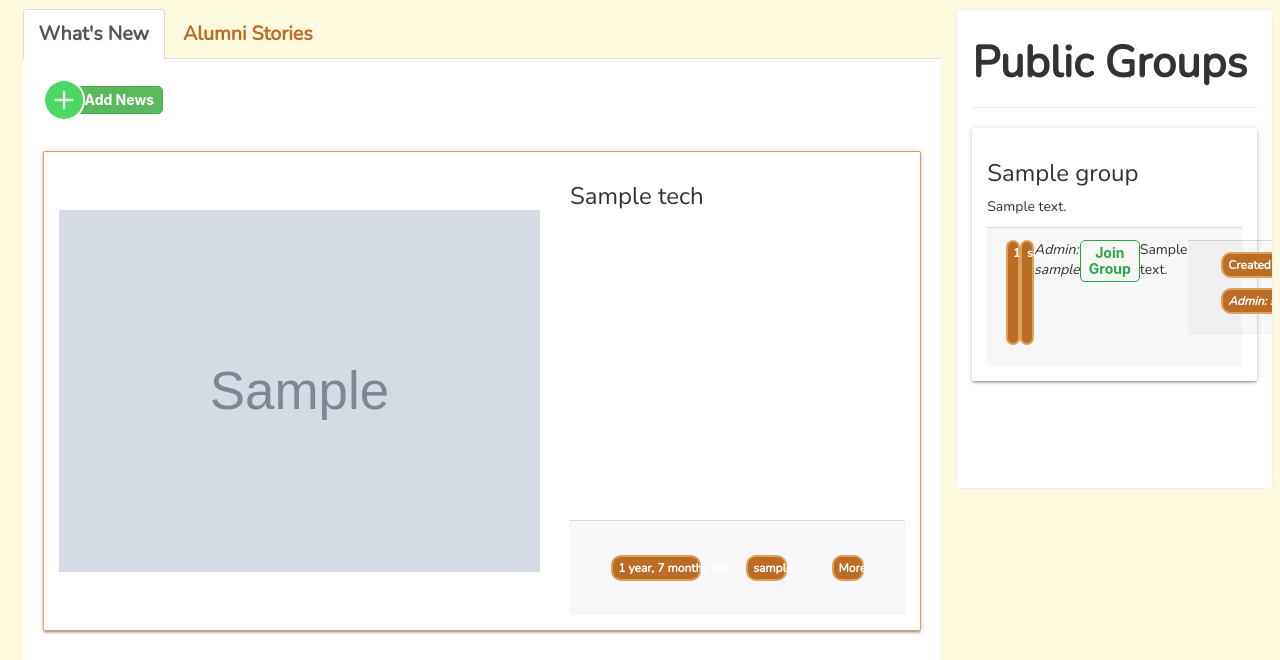
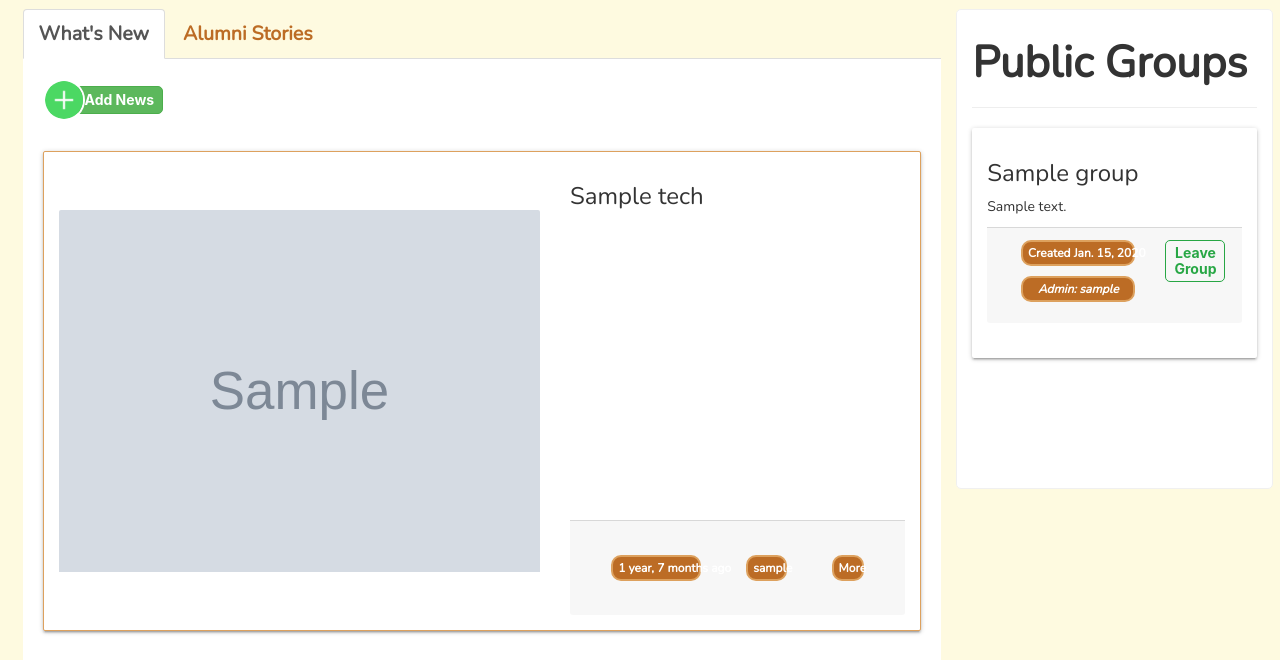
Before and after one commit to DebbieElabonga/Alumni-Platform, a Django app: page / in a window 1280 px wide. Shown: the part 576-1236 px from the top of the page. Run offline with Django 3.2, Linux system fonts and the light colour scheme; a user stored in the database is signed in; tables that the repository leaves empty hold one stand-in row (values such as "Sample post"); grey boxes marked "Sample" are stand-in pictures; some libraries are stand-ins or nearby versions.

Commit message:
fixinfixing

```diff
--- a/app/models.py
+++ b/app/models.py
@@ -34,14 +34,16 @@ class Group(models.Model):
 
 #User profile model
 class UserProfile(models.Model):
-  user = models.ForeignKey(User, on_delete=models.CASCADE,related_name="userprofile")
+  user = models.OneToOneField(User, on_delete=models.CASCADE,related_name="userprofile")
   bio = models.CharField(max_length=250)
   photo_path = models.ImageField(upload_to='Profiles/')
   group = models.ForeignKey(Group,related_name="group",on_delete=models.CASCADE,null=True)
   def __str__(self):
       return self.user.username
+
   def save_userprofile(self):
     self.save()
+
   @classmethod
   def get_users(cls):
     try:
@@ -49,6 +51,9 @@ class UserProfile(models.Model):
     except cls.DoesNotExist:
       users = None
     return users
+
+
+
   #auto creates a user's profile once the user has registered
   @receiver(post_save, sender=User)
   def save_user(sender, instance, created, **kwargs):
--- a/app/templates/index.html
+++ b/app/templates/index.html
@@ -202,21 +202,7 @@
                 <div class="card">
                     <div class="card-body">
                         <h5 class="card-title bold">{{group.name}}</h5>
-                        <p class="card-text">{{group.description}}</p>
-                        <div class="card-footer d-flex flex-row">
-                            <p class="badge">{{group.date_created|time}}</p>
-                            <p class="badge">{{group.creator.username}}</p>
-                            {% if group.admin%}
-                            <p><i>Admin: {{group.admin}}</i></p>
-                            {%endif%}
-                            {% if group.is_private == False%}
-                            {% if request.user.userprofile.group == group %}
-                            <a href="{%url 'leavecohort' group.id %}"><button class="btn-outline-success"  onclick="M.toast({html: 'You have Successfully Left The Group',inDuration:700, completeCallback: function(){alert('Your toast was dismissed')}})">Leave Group</button></a>
 
-                                {%else%}
-                            <a href="{%url 'joincohort' group.id %}"><button class="btn-outline-success"id="join"  onclick="M.toast({html: 'You have Successfully Joined The Group',inDuration:700, completeCallback: function(){alert('Your toast was dismissed')}})">Join Group</button></a>
-                            {%endif%}
-                            {%endif%}
 
                         <p class="card-text">{{group.description|safe}}</p>
                         <div class="card-footer row">
@@ -228,7 +214,11 @@
                             </div>
                             <div class="col-md-4">
                                 {% if group.is_private == False%}
-                                <a href=""><button class="btn-outline-success">Join Group</button></a>
+                                {% if request.user.userprofile.group == group %}
+                            <a href="{%url 'leavecohort' group.id %}"><button class="btn-outline-success"  onclick="M.toast({html: 'You have Successfully Left The Group',inDuration:700, completeCallback: function(){alert('Your toast was dismissed')}})">Leave Group</button></a>
+                            {%else%}
+                            <a href="{%url 'joincohort' group.id %}"><button class="btn-outline-success"id="join"  onclick="M.toast({html: 'You have Successfully Joined The Group',inDuration:700, completeCallback: function(){alert('Your toast was dismissed')}})">Join Group</button></a>
+                                {%endif%}
                                 {%endif%}
                             </div>
                         </div>
```
